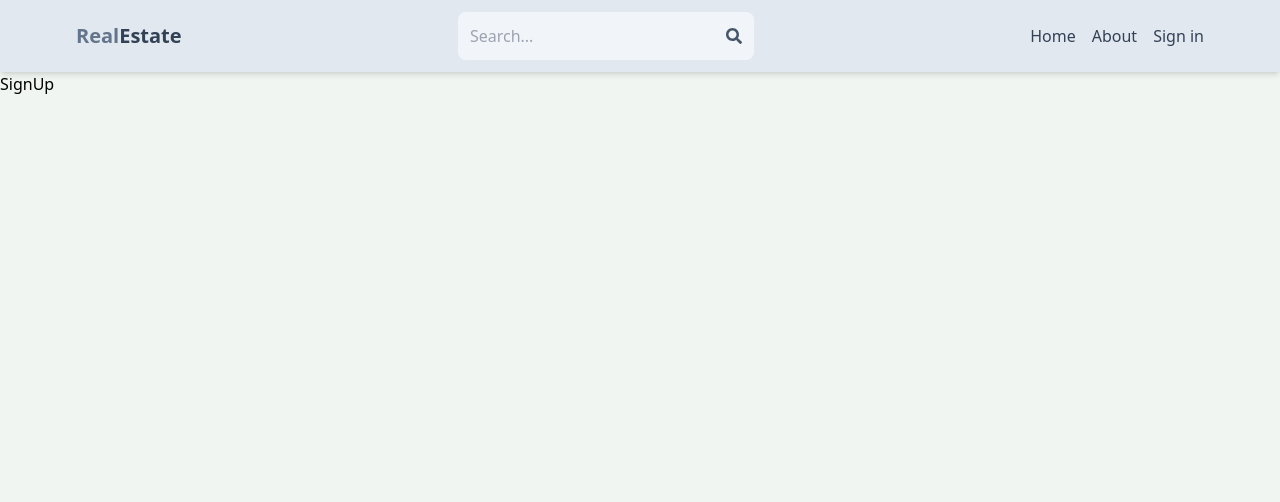
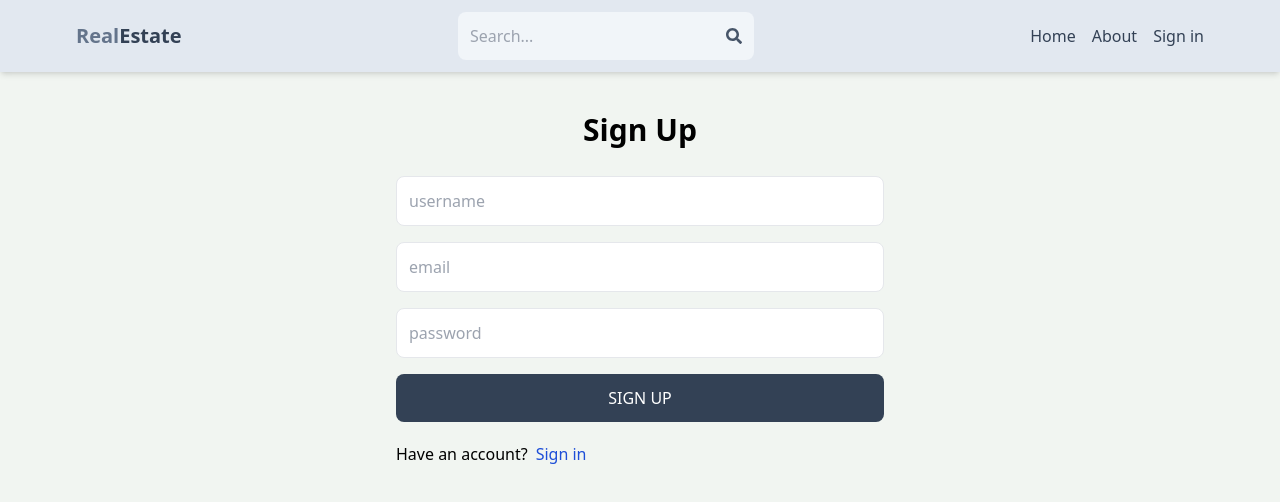
Before and after one commit to ss4621-dev/Real-Estate-Listing, a React (Vite) app in the folder client/: page /signUp in a window 1280 px wide. Shown: the top 502 px of the page. Built offline with nearby package versions, Linux system fonts and the light colour scheme.

Commit message:
complete sign up page UI

```diff
--- a/client/src/pages/SignUp.jsx
+++ b/client/src/pages/SignUp.jsx
@@ -1,7 +1,39 @@
-import React from 'react'
+import React from "react";
+import { Link } from "react-router-dom";
 
 export default function SignUp() {
   return (
-    <div>SignUp</div>
-  )
+    <div className="p-3 max-w-lg mx-auto">
+      <h1 className="text-3xl text-center font-semibold my-7">Sign Up</h1>
+      <form className="flex flex-col gap-4">
+        <input
+          type="text"
+          placeholder="username"
+          className="border p-3 rounded-lg"
+          id="username"
+        />
+        <input
+          type="email"
+          placeholder="email"
+          className="border p-3 rounded-lg"
+          id="email"
+        />
+        <input
+          type="password"
+          placeholder="password"
+          className="border p-3 rounded-lg"
+          id="password"
+        />
+        <button className="bg-slate-700 text-white p-3 rounded-lg uppercase hover:opacity-95 disabled:opacity-80">
+          Sign Up
+        </button>
+      </form>
+      <div className="flex gap-2 mt-5">
+        <p>Have an account?</p>
+        <Link to={"/sign-in"}>
+          <span className="text-blue-700">Sign in</span>
+        </Link>
+      </div>
+    </div>
+  );
 }
```
